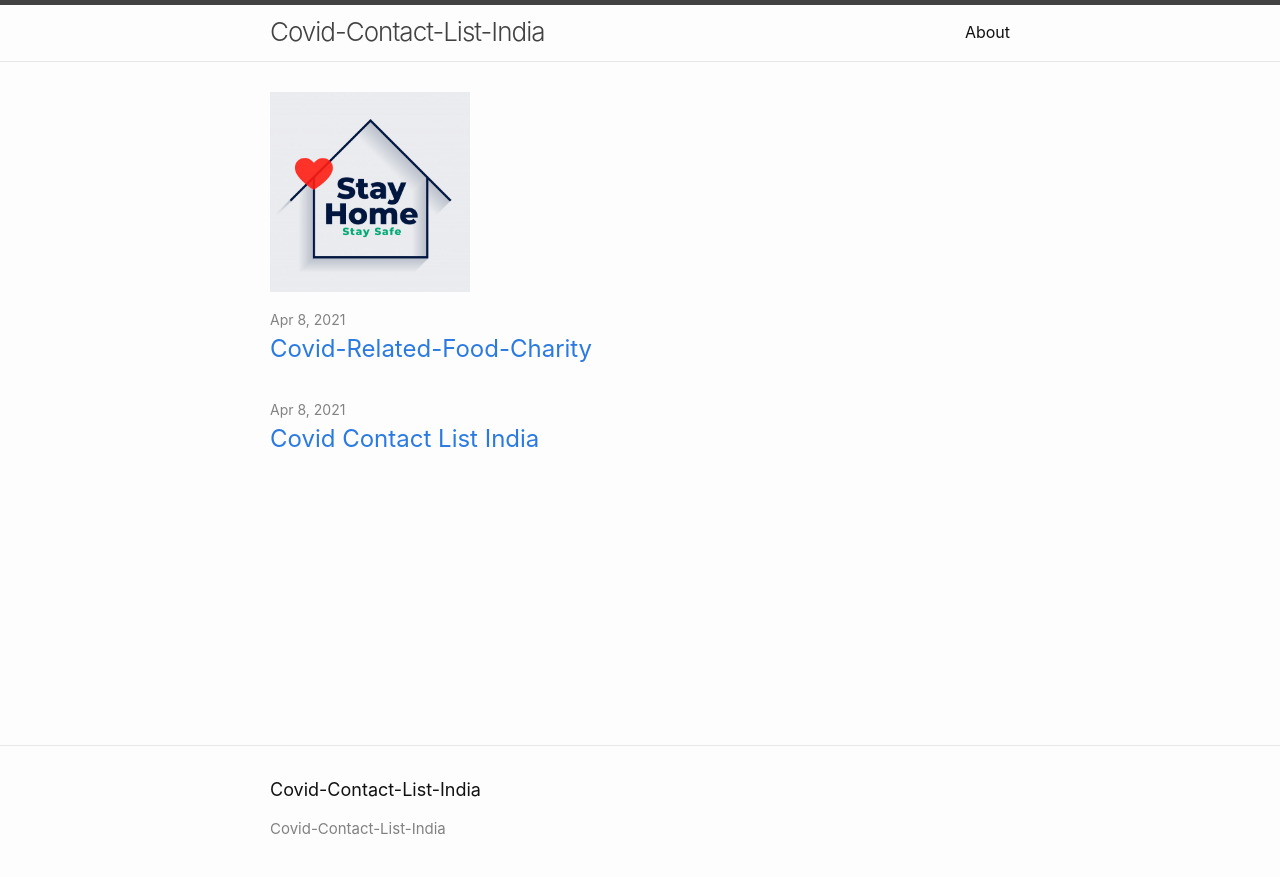
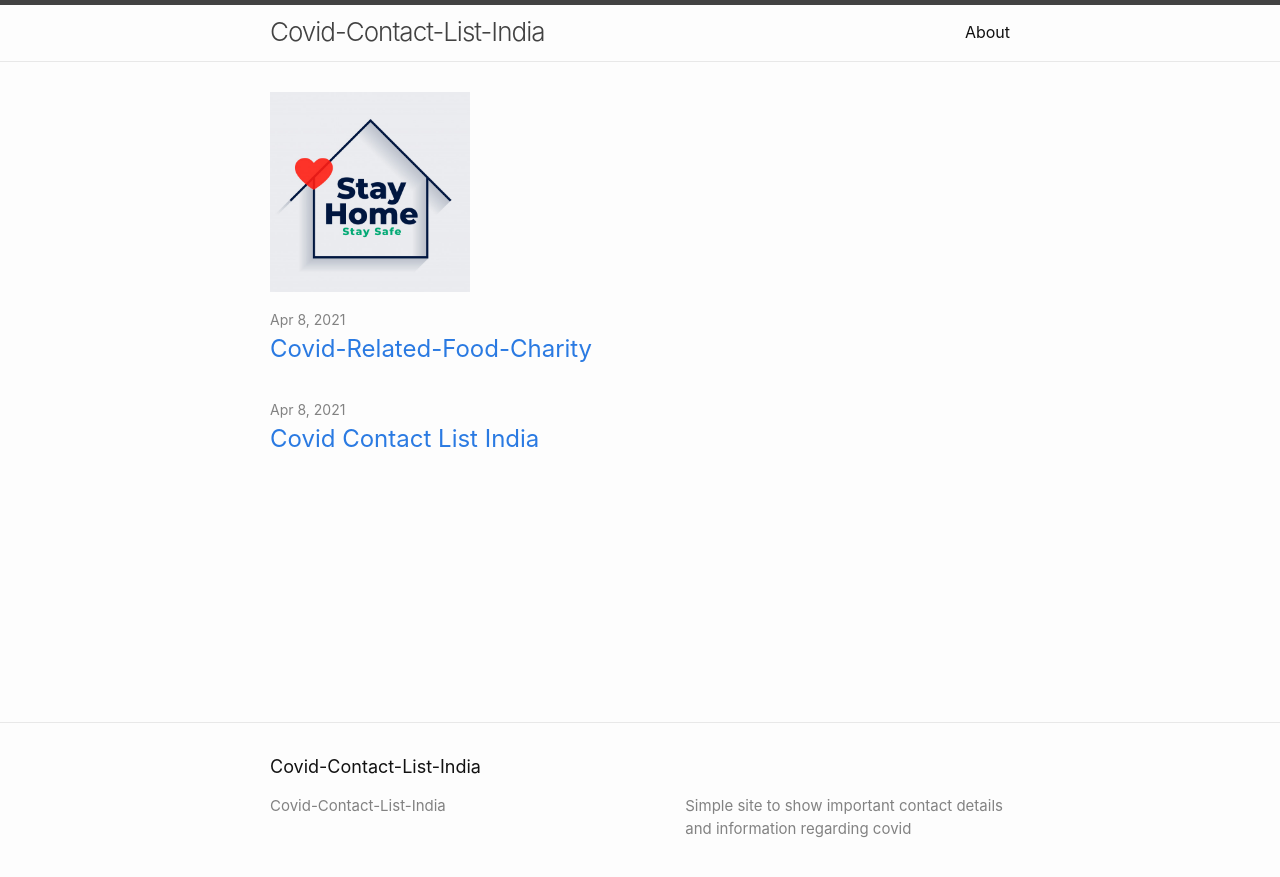
Before and after one commit to Snktheone/covid-contact-list-india, a Jekyll site: the page built from index.markdown, in a window 1280 px wide. Shown: the top 877 px of the page. Built offline with Jekyll 4.4.1, drawn with Linux system fonts in a browser that asks for light colours.

```diff
--- a/_config.yml
+++ b/_config.yml
@@ -20,9 +20,10 @@
 
 title: Covid-Contact-List-India
 #email: sarang@accedius.com
-description: >- # this means to ignore newlines until "baseurl:"
+description: Simple site to show important contact details and information regarding covid  # this means to ignore newlines until "baseurl:"
 baseurl: # the subpath of your site, e.g. /blog
 url: snktheone.github.io/covid-contact-list-india
+
 #twitter_username: snktheone
 #github_username:  snktheone
 #linkedin_username: snktheone
```
